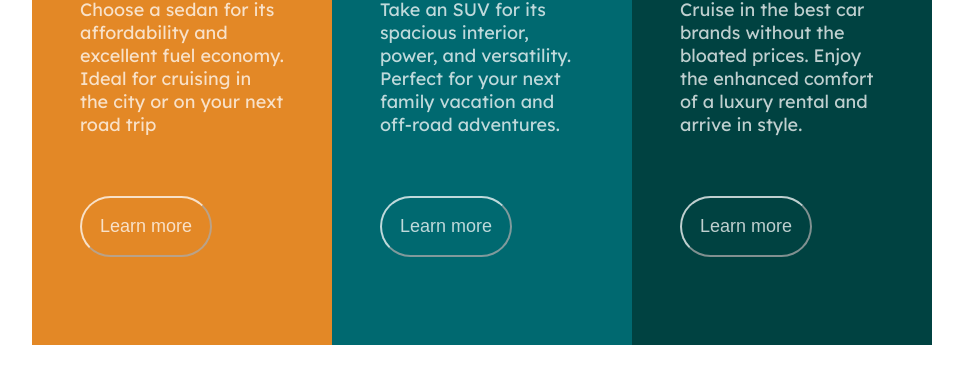
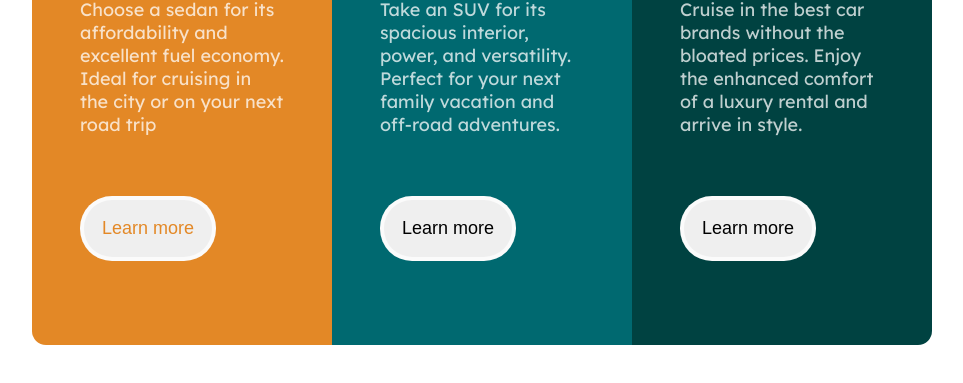
Before and after one commit to johannes-code/3-column-preview-card-component-main, a plain HTML site: page index.html in a window 1280 px wide. Shown: the part 305-688 px from the top of the page, without its empty margins (158-1121 px from the left). Drawn offline with Linux system fonts and the light colour scheme.

Commit message:
trouble with button color

```diff
--- a/styles/main_css.css
+++ b/styles/main_css.css
@@ -49,20 +49,21 @@ h3 {
 
 button {
   border-radius: 32px;
-  background-color: transparent;
-  border-style: solid 4px;
+  border: solid 4px;
   padding: 18px;
   margin-top: 42px;
   font-size: 18px;
   border-color: hsla(0, 0%, 100%, 0.75);
+  cursor: pointer;
 }
 
 button.learn {
-  color: hsla(0, 0%, 100%, 0.75);
+  /* color: hsla(0, 0%, 100%, 0.75); */
 }
 
-button :hover {
-
+button:hover {
+  background-color: rgba(0, 0, 0, 0);
+  color: hsla(0, 0%, 100%, 0.75);
 }
 
 .attribution {
@@ -72,6 +73,14 @@ button :hover {
 
 .sedan {
   background-color: hsl(31, 77%, 52%);
+  border-radius: 14px 0 0 14px;
+}
+
+.sedan button {
+  color: hsl(31, 77%, 52%);
+}
+
+.sedan button:hover {
 }
 
 .suv {
@@ -80,4 +89,5 @@ button :hover {
 
 .luxury {
   background-color: hsl(179, 100%, 13%);
+  border-radius: 0 14px 14px 0;
 }
```
